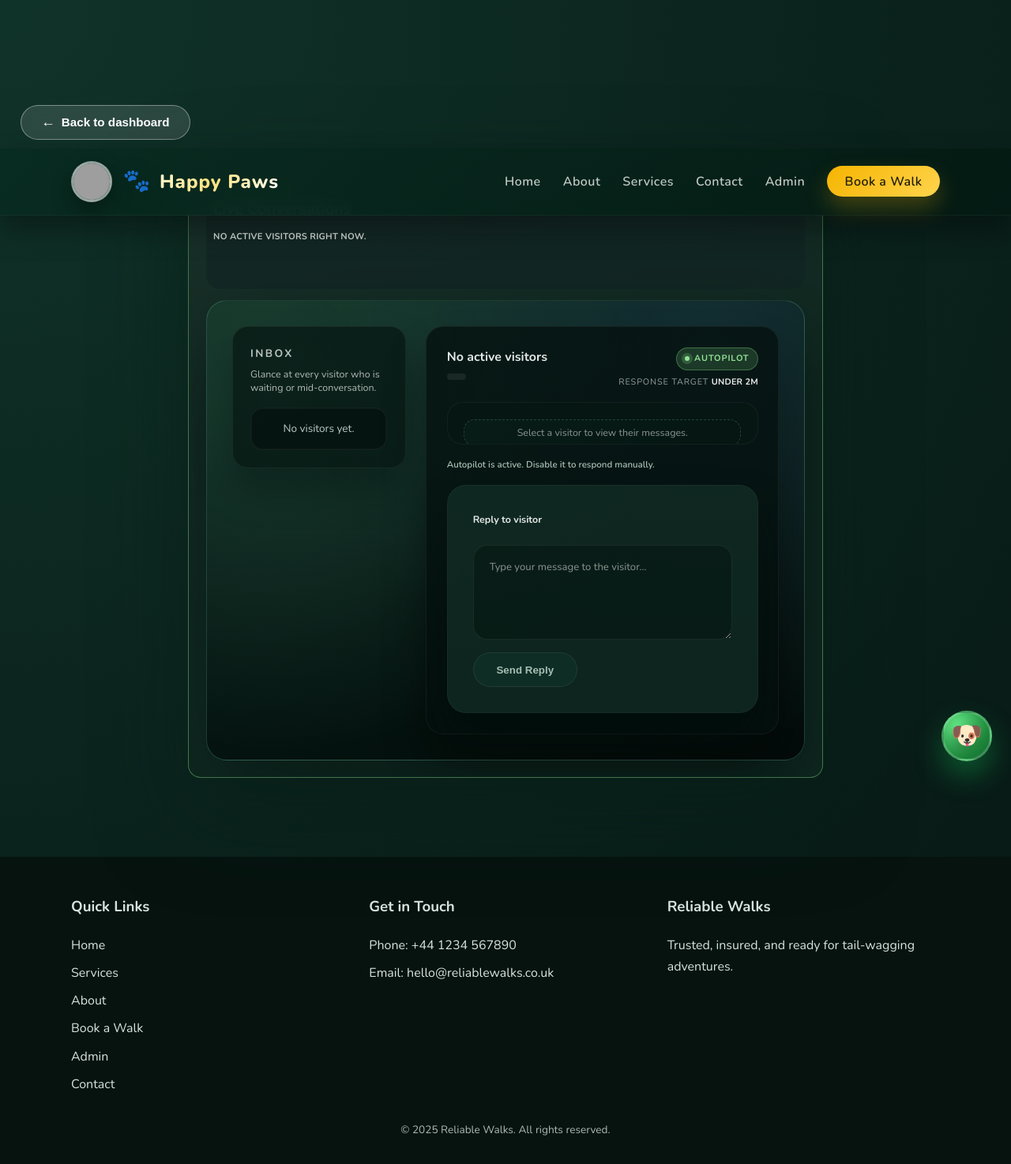
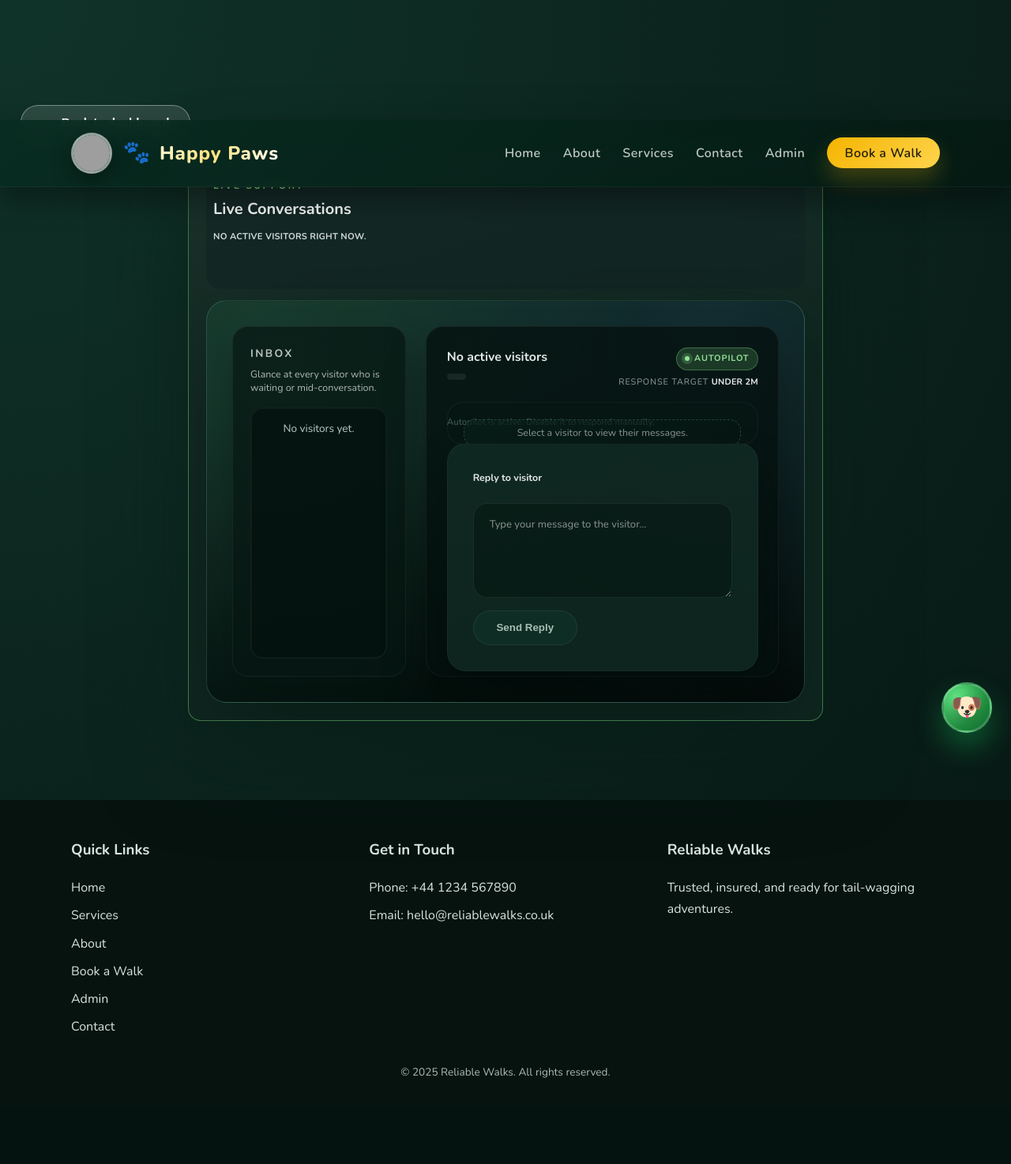
Before and after one commit to andyfast20-sketch/dogwalking5, a Flask app: page /admin in a window 1280 px wide, after a click that opens the changed part. Shown: the whole page at 79% size. After the commit the page ends 1365 px from the top, so only its background shows below. Run offline with Flask 3, Linux system fonts and the light colour scheme; data that the repository does not hold is empty; grey boxes are pictures that could not be loaded.

Commit message:
Adjust admin layout to fit within the viewport

```diff
--- a/app/static/css/style.css
+++ b/app/static/css/style.css
@@ -2255,6 +2255,13 @@ textarea {
   padding: 1.35rem;
   border-color: rgba(125, 210, 124, 0.45);
   box-shadow: 0 46px 110px rgba(8, 30, 24, 0.55);
+  max-height: min(820px, calc(100vh - 5rem));
+}
+
+.admin-card.is-expanded .card-body {
+  flex: 1;
+  min-height: 0;
+  overflow: auto;
 }
 
 .admin-card.is-expanded::after {
@@ -2656,6 +2663,29 @@ textarea {
 
 
 
+.admin-card.is-expanded .live-support-shell,
+.admin-card.is-expanded .live-support-main {
+  height: 100%;
+  min-height: 0;
+}
+
+.admin-card.is-expanded .live-support-main {
+  align-items: stretch;
+}
+
+.admin-card.is-expanded .live-support-stage {
+  min-height: 0;
+  height: 100%;
+}
+
+.admin-card.is-expanded .conversation-panel {
+  min-height: 0;
+}
+
+.admin-card.is-expanded .conversation-panel .chat-window {
+  min-height: 0;
+}
+
 .live-support-main {
   display: grid;
   gap: clamp(1rem, 2vw, 1.6rem);
@@ -2675,6 +2705,10 @@ textarea {
   box-shadow: 0 28px 46px rgba(3, 12, 10, 0.38);
   grid-area: inbox;
   align-self: flex-start;
+}
+
+.admin-card.is-expanded .live-support-inbox {
+  height: 100%;
 }
 
 .live-support-inbox__header {
@@ -2709,6 +2743,11 @@ textarea {
   max-height: clamp(220px, 42vh, 360px);
   min-height: 0;
   font-size: 0.78rem;
+}
+
+.admin-card.is-expanded .live-support-inbox .visitor-list {
+  flex: 1;
+  max-height: none;
 }
 
 .live-support-stage {
```
